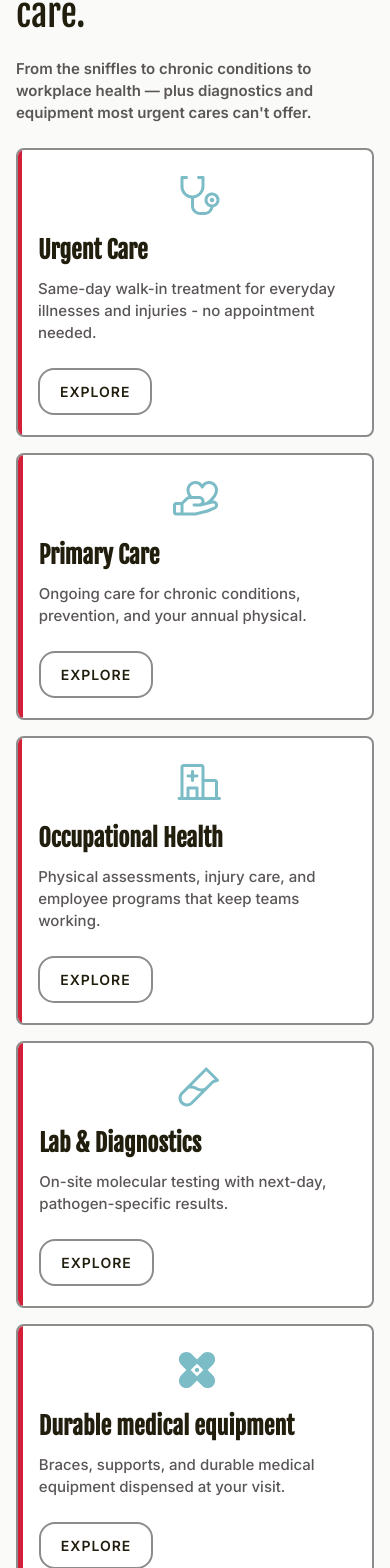
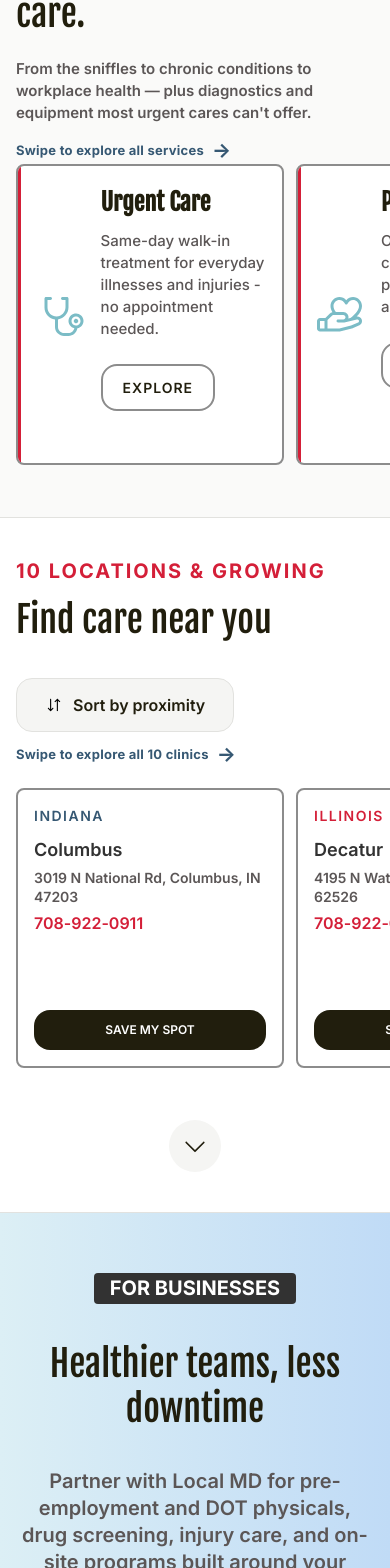
Before and after one commit to coreraj/local-md-website, an Angular app: page /home in a window 390 px wide. Shown: the part 1794-3362 px from the top of the page. Built offline with nearby package versions, Linux system fonts and the light colour scheme.

Commit message:
Improve mobile homepage card navigation

```diff
--- a/src/app/components/footer/footer.css
+++ b/src/app/components/footer/footer.css
@@ -38,7 +38,7 @@
 }
 
 .footer-logo-img {
-  height: 48px;
+  height: 73px;
   width: auto;
   display: block;
 }
--- a/src/app/pages/home/home.css
+++ b/src/app/pages/home/home.css
@@ -308,6 +308,10 @@
   display: grid;
   grid-template-columns: repeat(3, 1fr);
   gap: 32px;
+}
+
+.mobile-carousel-hint {
+  display: none;
 }
 
 .care-line-card {
@@ -877,6 +881,14 @@
     padding: 40px 0;
   }
 
+  .locations-section {
+    padding: 40px 0;
+  }
+
+  .locations-defer-placeholder {
+    min-height: 420px;
+  }
+
   .section-header {
     gap: 10px;
     margin-bottom: 24px;
@@ -918,13 +930,37 @@
   }
 
   .care-lines-grid {
-    grid-template-columns: 1fr;
-    gap: 16px;
-    margin-top: 24px;
+    display: grid;
+    grid-template-columns: none;
+    grid-auto-flow: column;
+    grid-auto-columns: minmax(268px, min(82vw, 380px));
+    gap: 12px;
+    margin: 0 -16px;
+    padding: 0 16px 12px;
+    overflow-x: auto;
+    overflow-y: hidden;
+    scroll-snap-type: x mandatory;
+    scroll-padding-inline: 16px;
+    overscroll-behavior-inline: contain;
+    -webkit-overflow-scrolling: touch;
+    scrollbar-width: none;
+  }
+
+  .care-lines-grid::-webkit-scrollbar,
+  .locations-grid::-webkit-scrollbar {
+    display: none;
+  }
+
+  .care-lines-grid:focus-visible,
+  .locations-grid:focus-visible {
+    outline: 3px solid var(--accent-crimson);
+    outline-offset: 4px;
   }
 
   .care-line-card {
-    min-height: auto;
+    min-height: 238px;
+    scroll-snap-align: start;
+    scroll-snap-stop: always;
   }
 
   .care-card-content {
@@ -943,6 +979,24 @@
     line-height: 22px;
     font-weight: 500;
     color: #5b5656;
+  }
+
+  .mobile-carousel-hint {
+    display: flex;
+    align-items: center;
+    gap: 8px;
+    margin: -8px 0 4px;
+    color: var(--slate-blue);
+    font-family: var(--font-body);
+    font-size: 13px;
+    font-weight: 700;
+    letter-spacing: 0.02em;
+  }
+
+  .mobile-carousel-hint::after {
+    content: '→';
+    font-size: 20px;
+    line-height: 1;
   }
 
   .comparison-grid {
@@ -1036,8 +1090,19 @@
 
   .locations-grid {
     display: grid;
-    grid-template-columns: repeat(2, 1fr);
-    gap: 8px;
+    grid-template-columns: none;
+    grid-auto-flow: column;
+    grid-auto-columns: minmax(268px, min(82vw, 340px));
+    gap: 12px;
+    margin: 0 -16px;
+    padding: 0 16px 12px;
+    overflow-x: auto;
+    overflow-y: hidden;
+    scroll-snap-type: x mandatory;
+    scroll-padding-inline: 16px;
+    overscroll-behavior-inline: contain;
+    -webkit-overflow-scrolling: touch;
+    scrollbar-width: none;
   }
 
   .location-card {
@@ -1051,7 +1116,10 @@
     background: #ffffff;
     border: 2px solid #8c8c8c;
     border-radius: 8px;
+    min-height: 280px;
     height: 100%;
+    scroll-snap-align: start;
+    scroll-snap-stop: always;
   }
 
   .location-card.expanded {
@@ -1136,7 +1204,7 @@
 
 @media (max-width: 560px) {
   .care-card-content {
-    flex-direction: column;
+    flex-direction: row;
     gap: 16px;
     align-items: flex-start;
   }
--- a/src/app/pages/home/home.html
+++ b/src/app/pages/home/home.html
@@ -167,9 +167,16 @@
       </div>
 
       <!-- 3x2 Grid for lines of care -->
-      <div class="care-lines-grid">
+      <p class="mobile-carousel-hint" id="care-carousel-hint">Swipe to explore all services</p>
+      <div
+        class="care-lines-grid"
+        role="list"
+        tabindex="0"
+        aria-label="Local MD services"
+        aria-describedby="care-carousel-hint"
+      >
         <!-- Card 1: Urgent Care -->
-        <div class="care-line-card">
+        <div class="care-line-card" role="listitem">
           <div class="left-crimson-bar"></div>
           <div class="care-card-content">
             <div class="care-card-icon-col">
@@ -189,7 +196,7 @@
         </div>
 
         <!-- Card 2: Primary Care -->
-        <div class="care-line-card">
+        <div class="care-line-card" role="listitem">
           <div class="left-crimson-bar"></div>
           <div class="care-card-content">
             <div class="care-card-icon-col">
@@ -210,7 +217,7 @@
         </div>
 
         <!-- Card 3: Occupational Health -->
-        <div class="care-line-card">
+        <div class="care-line-card" role="listitem">
           <div class="left-crimson-bar"></div>
           <div class="care-card-content">
             <div class="care-card-icon-col">
@@ -235,7 +242,7 @@
         </div>
 
         <!-- Card 4: Lab & Diagnostics -->
-        <div class="care-line-card">
+        <div class="care-line-card" role="listitem">
           <div class="left-crimson-bar"></div>
           <div class="care-card-content">
             <div class="care-card-icon-col">
@@ -260,7 +267,7 @@
         </div>
 
         <!-- Card 5: Injury Care (DME) -->
-        <div class="care-line-card">
+        <div class="care-line-card" role="listitem">
           <div class="left-crimson-bar"></div>
           <div class="care-card-content">
             <div class="care-card-icon-col">
@@ -281,7 +288,7 @@
         </div>
 
         <!-- Card 6: For Patients -->
-        <div class="care-line-card">
+        <div class="care-line-card" role="listitem">
           <div class="left-crimson-bar"></div>
           <div class="care-card-content">
             <div class="care-card-icon-col">
@@ -344,9 +351,18 @@
         </div>
 
         <!-- Locations Grid Display -->
-        <div class="locations-grid">
+        <p class="mobile-carousel-hint" id="locations-carousel-hint">
+          Swipe to explore all 10 clinics
+        </p>
+        <div
+          class="locations-grid"
+          role="list"
+          tabindex="0"
+          aria-label="Local MD clinic locations"
+          aria-describedby="locations-carousel-hint"
+        >
           @for (loc of filteredLocations(); track loc.id) {
-            <div class="location-card">
+            <div class="location-card" role="listitem">
               <span class="loc-state" [class.indiana-state]="loc.state === 'Indiana'">{{
                 loc.state
               }}</span>
```
